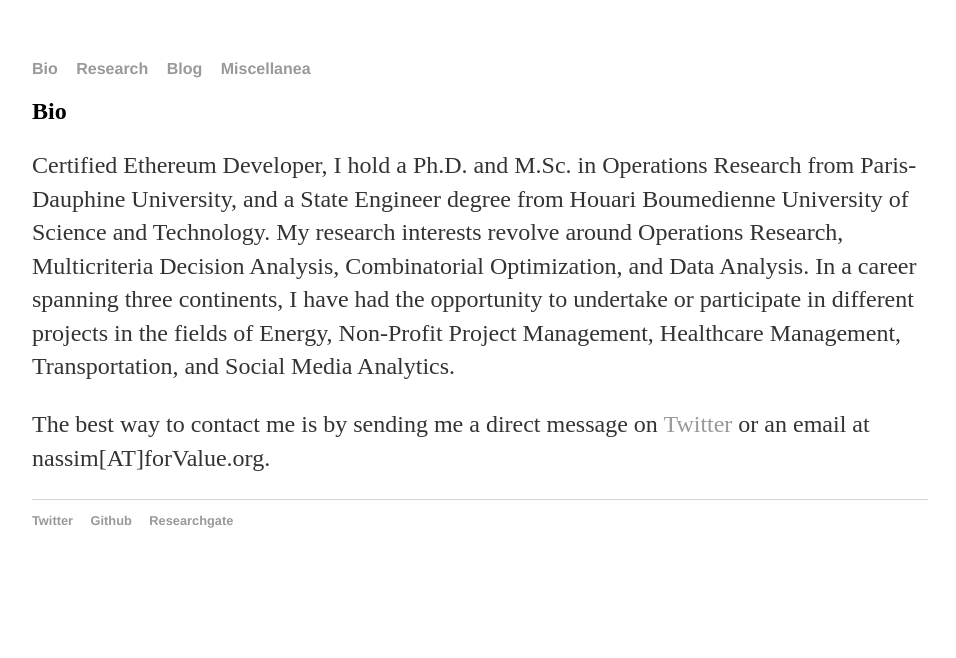
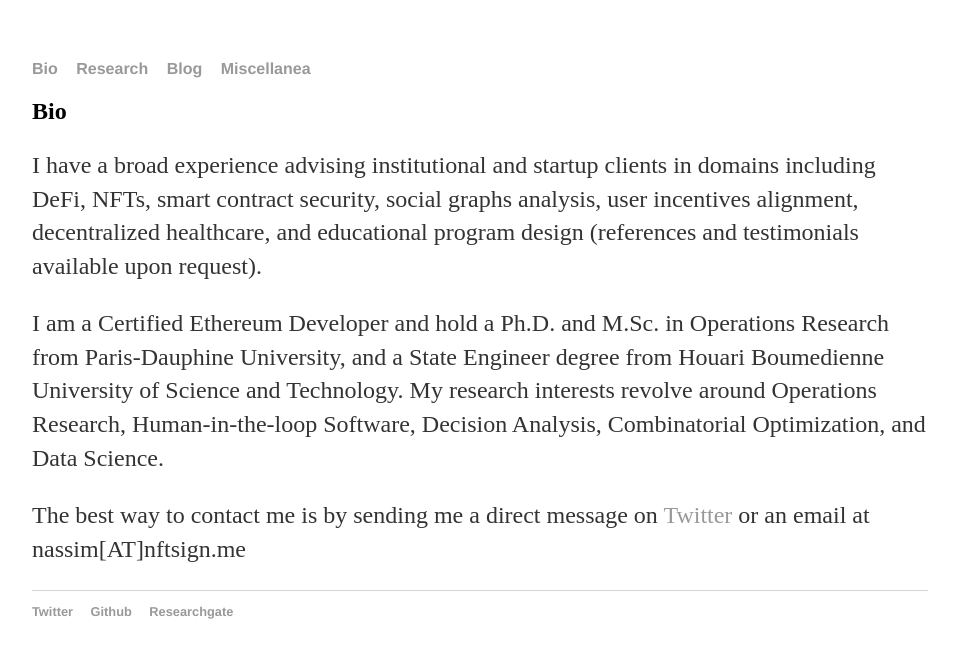
Before and after one commit to ndehouche/ndehouche.github.io, a Jekyll site: the page built from index.html, in a window 1280 px wide. Shown: the top 658 px of the page, without its empty margins (160-1116 px from the left). Built offline with Jekyll 4.4.1, drawn with Linux system fonts in a browser that asks for light colours.

Commit message:
Update index.html

```diff
--- a/index.html
+++ b/index.html
@@ -4,9 +4,10 @@ title: Nassim Dehouche
 ---
 <div class="blurb">
 	<h2>Bio</h2>
-	      <p>Certified Ethereum Developer, I hold a Ph.D. and M.Sc. in Operations Research from Paris-Dauphine University, and a State Engineer degree from Houari Boumedienne University of Science and Technology. My research interests revolve around Operations Research, Multicriteria Decision Analysis, Combinatorial Optimization, and Data Analysis. In a career spanning three continents, I have had the opportunity to undertake or participate in different projects in the fields of Energy, Non-Profit Project Management, Healthcare Management, Transportation, and Social Media Analytics.</p>
+	  <p>I have a broad experience advising institutional and startup clients in domains including DeFi, NFTs, smart contract security, social graphs analysis, user incentives alignment, decentralized healthcare, and educational program design (references and testimonials available upon request).
+	      <p>I am a Certified Ethereum Developer and hold a Ph.D. and M.Sc. in Operations Research from Paris-Dauphine University, and a State Engineer degree from Houari Boumedienne University of Science and Technology. My research interests revolve around Operations Research, Human-in-the-loop Software, Decision Analysis, Combinatorial Optimization, and Data Science. </p>
 </div><!-- /.blurb -->
 
 <div class="blurb">
-	<p>The best way to contact me is by sending me a direct message on <a href="https://twitter.com/ndehouche">Twitter</a> or an email at nassim[AT]forValue.org.</p>
+	<p>The best way to contact me is by sending me a direct message on <a href="https://twitter.com/ndehouche">Twitter</a> or an email at nassim[AT]nftsign.me</p>
 </div><!-- /.blurb -->
```
